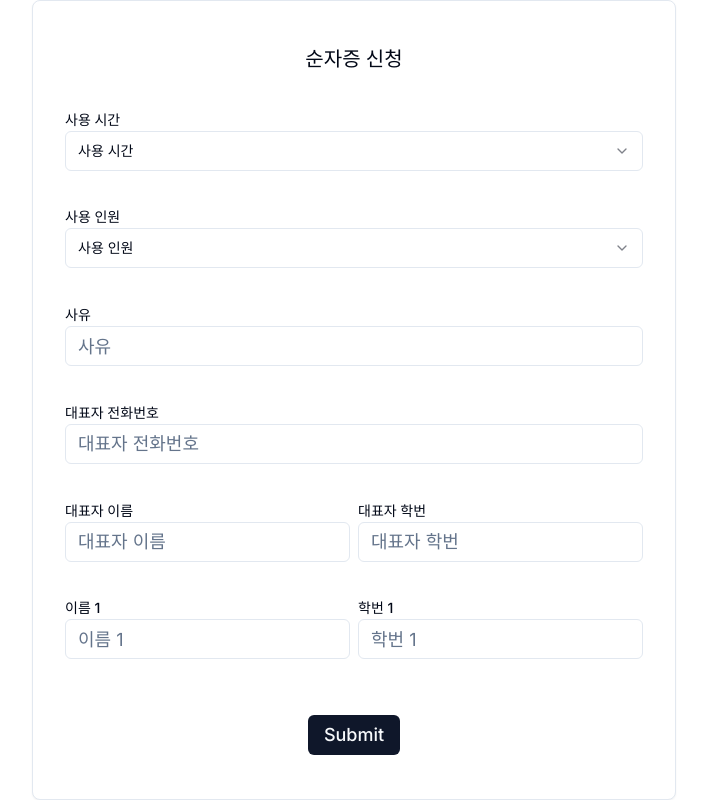
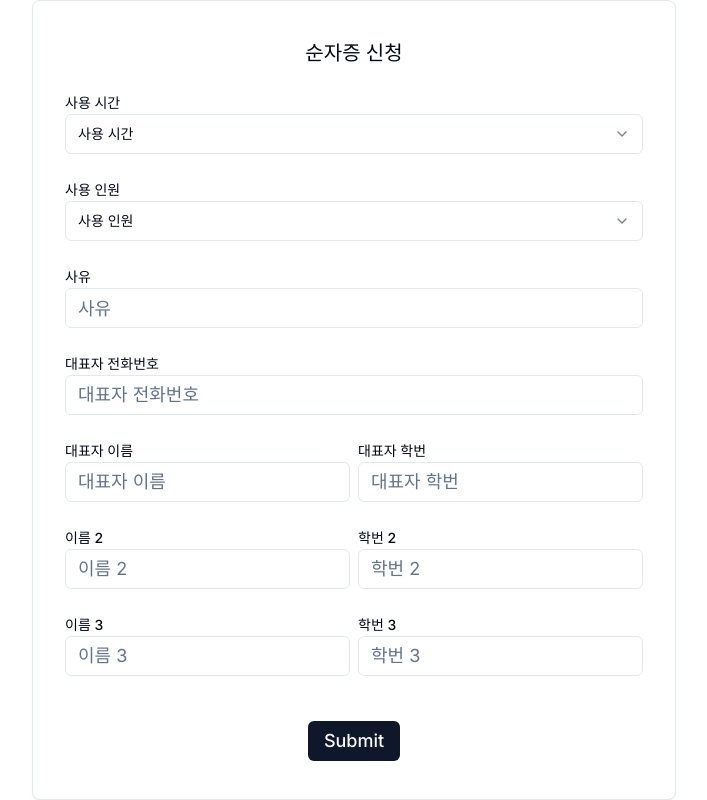
Before and after one commit to pr-citrate/sunja-approve, a Next.js app: page / in a window 1280 px wide. Shown: the whole page, without its empty margins (286-993 px from the left). Built offline with nearby package versions, Linux system fonts and the light colour scheme.

Commit message:
Refactor: Convert for loop into map

```diff
--- a/src/app/page.jsx
+++ b/src/app/page.jsx
@@ -1,6 +1,6 @@
 "use client";
 
-import { useRef, useState } from 'react';
+import { useId, useRef, useState } from "react";
 import { Button } from "@/components/ui/button";
 import { Card } from "@/components/ui/card";
 import { Form } from "@/components/ui/form";
@@ -17,51 +17,8 @@ import {
   SelectValue,
 } from "@/components/ui/select";
 
-const Home = () => {
-  const numParticipantsRef = useRef(2);
-  const [update, setUpdate] = useState(false);
-
-  const handleNumParticipantsChange = (value) => {
-    const numParticipants = parseInt(value);
-    if (!isNaN(numParticipants)) {
-      if (numParticipants === 2 || numParticipants === 3 || numParticipants === 4 || numParticipants === 5) {
-        numParticipantsRef.current = numParticipants;
-        setUpdate(!update);
-      }
-    }
-  };
-
-  const renderStudentInputs = () => {
-    let inputs = [];
-    inputs.push(
-      <div className="flex flex-row mb-4" key="representative">
-        <div className="mr-2 flex-1">
-          <Label htmlFor="representativeName" className="block mb-1">대표자 이름</Label>
-          <Input id="representativeName" placeholder="대표자 이름" type="text" className="text-lg" />
-        </div>
-        <div className="flex-1">
-          <Label htmlFor="representativeId" className="block mb-1">대표자 학번</Label>
-          <Input id="representativeId" placeholder="대표자 학번" type="text" className="text-lg" />
-        </div>
-      </div>
-    );
-
-    for (let i = 1; i < numParticipantsRef.current; i++) {
-      inputs.push(
-        <div className="flex flex-row mb-4" key={i}>
-          <div className="mr-2 flex-1">
-            <Label htmlFor={`name${i}`} className="block mb-1">{`이름 ${i}`}</Label>
-            <Input id={`name${i}`} placeholder={`이름 ${i}`} type="text" className="text-lg" />
-          </div>
-          <div className="flex-1">
-            <Label htmlFor={`id${i}`} className="block mb-1">{`학번 ${i}`}</Label>
-            <Input id={`id${i}`} placeholder={`학번 ${i}`} type="text" className="text-lg" />
-          </div>
-        </div>
-      );
-    }
-    return inputs;
-  };
+export default function Home() {
+  const [numParticipants, setNumParticipants] = useState(3);
 
   return (
     <main className="grid justify-items-center items-center w-full h-full">
@@ -69,7 +26,9 @@ const Home = () => {
         <Form>
           <Label className="text-xl mb-4">순자증 신청</Label>
           <div className="mb-4 w-full">
-            <Label htmlFor="time" className="block mb-1">사용 시간</Label>
+            <Label htmlFor="time" className="block mb-1">
+              사용 시간
+            </Label>
             <Select id="time" className="text-lg w-full">
               <SelectTrigger>
                 <SelectValue placeholder="사용 시간" />
@@ -86,8 +45,14 @@ const Home = () => {
           </div>
 
           <div className="mb-4 w-full">
-            <Label htmlFor="participants" className="block mb-1">사용 인원</Label>
-            <Select id="participants" className="text-lg w-full" onValueChange={(value) => handleNumParticipantsChange(value)}>
+            <Label htmlFor="participants" className="block mb-1">
+              사용 인원
+            </Label>
+            <Select
+              id="participants"
+              className="text-lg w-full"
+              onValueChange={(value) => setNumParticipants(value)}
+            >
               <SelectTrigger className="outline-none">
                 <SelectValue placeholder="사용 인원" />
               </SelectTrigger>
@@ -104,21 +69,87 @@ const Home = () => {
           </div>
 
           <div className="mb-4 w-full">
-            <Label htmlFor="reason" className="block mb-1">사유</Label>
-            <Input id="reason" placeholder="사유" type="text" className="text-lg w-full" />
+            <Label htmlFor="reason" className="block mb-1">
+              사유
+            </Label>
+            <Input
+              id="reason"
+              placeholder="사유"
+              type="text"
+              className="text-lg w-full"
+            />
           </div>
           <div className="mb-4 w-full">
-            <Label htmlFor="phone" className="block mb-1">대표자 전화번호</Label>
-            <Input id="phone" placeholder="대표자 전화번호" type="tel" className="text-lg w-full" />
+            <Label htmlFor="phone" className="block mb-1">
+              대표자 전화번호
+            </Label>
+            <Input
+              id="phone"
+              placeholder="대표자 전화번호"
+              type="tel"
+              className="text-lg w-full"
+            />
           </div>
 
-          {renderStudentInputs()}
+          <div className="flex flex-row mb-4" key="representative">
+            <div className="mr-2 flex-1">
+              <Label htmlFor="representativeName" className="block mb-1">
+                대표자 이름
+              </Label>
+              <Input
+                id="representativeName"
+                placeholder="대표자 이름"
+                type="text"
+                className="text-lg"
+              />
+            </div>
+            <div className="flex-1">
+              <Label htmlFor="representativeId" className="block mb-1">
+                대표자 학번
+              </Label>
+              <Input
+                id="representativeId"
+                placeholder="대표자 학번"
+                type="text"
+                className="text-lg"
+              />
+            </div>
+          </div>
 
-          <Button type="submit" className="text-lg mt-4">Submit</Button>
+          {[...Array(numParticipants - 1)].map((_, i) => {
+            return (
+              <div className="flex flex-row mb-4" key={i + 2}>
+                <div className="mr-2 flex-1">
+                  <Label htmlFor={`name${i + 2}`} className="block mb-1">
+                    {`이름 ${i + 2}`}
+                  </Label>
+                  <Input
+                    id={`name${i + 2}`}
+                    placeholder={`이름 ${i + 2}`}
+                    type="text"
+                    className="text-lg"
+                  />
+                </div>
+                <div className="flex-1">
+                  <Label htmlFor={`id${i + 2}`} className="block mb-1">{`학번 ${
+                    i + 2
+                  }`}</Label>
+                  <Input
+                    id={`id${i + 2}`}
+                    placeholder={`학번 ${i + 2}`}
+                    type="text"
+                    className="text-lg"
+                  />
+                </div>
+              </div>
+            );
+          })}
+
+          <Button type="submit" className="text-lg mt-4">
+            Submit
+          </Button>
         </Form>
       </Card>
     </main>
   );
-};
-
-export default Home;
+}
```
